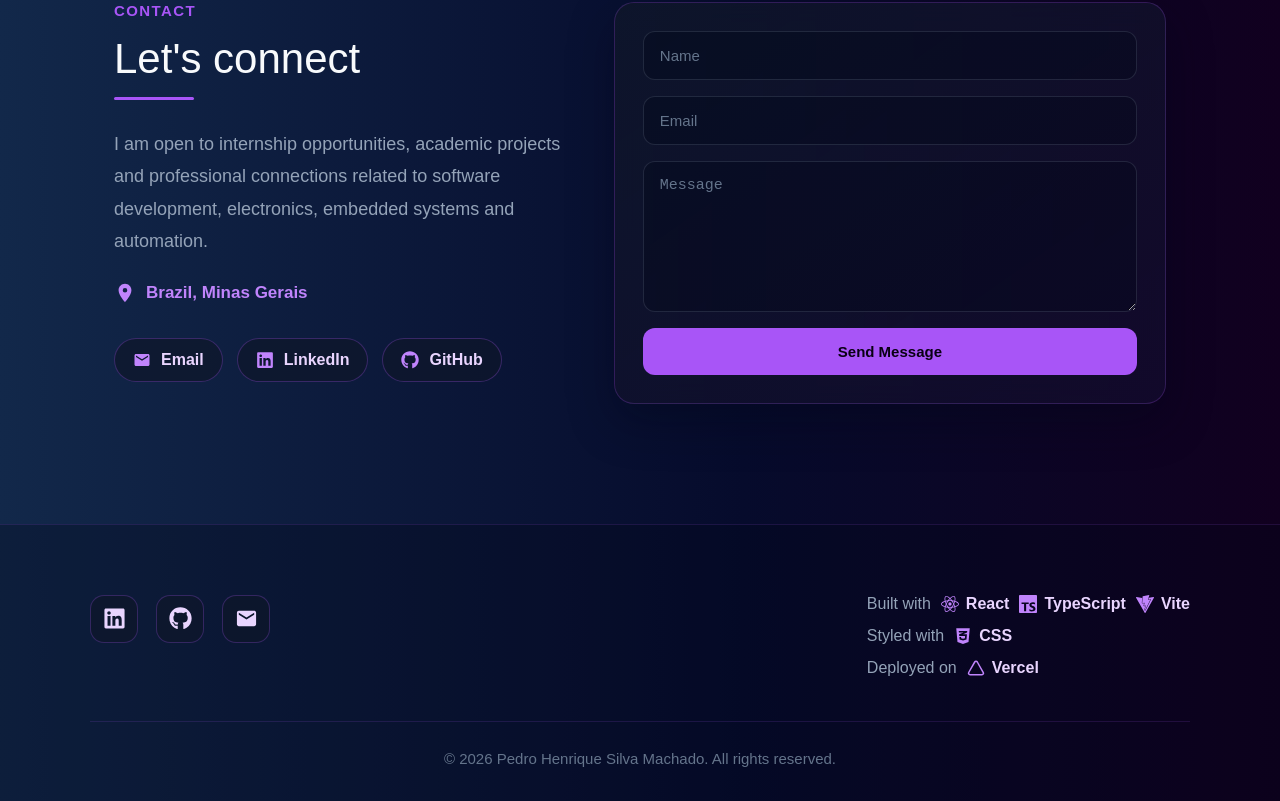
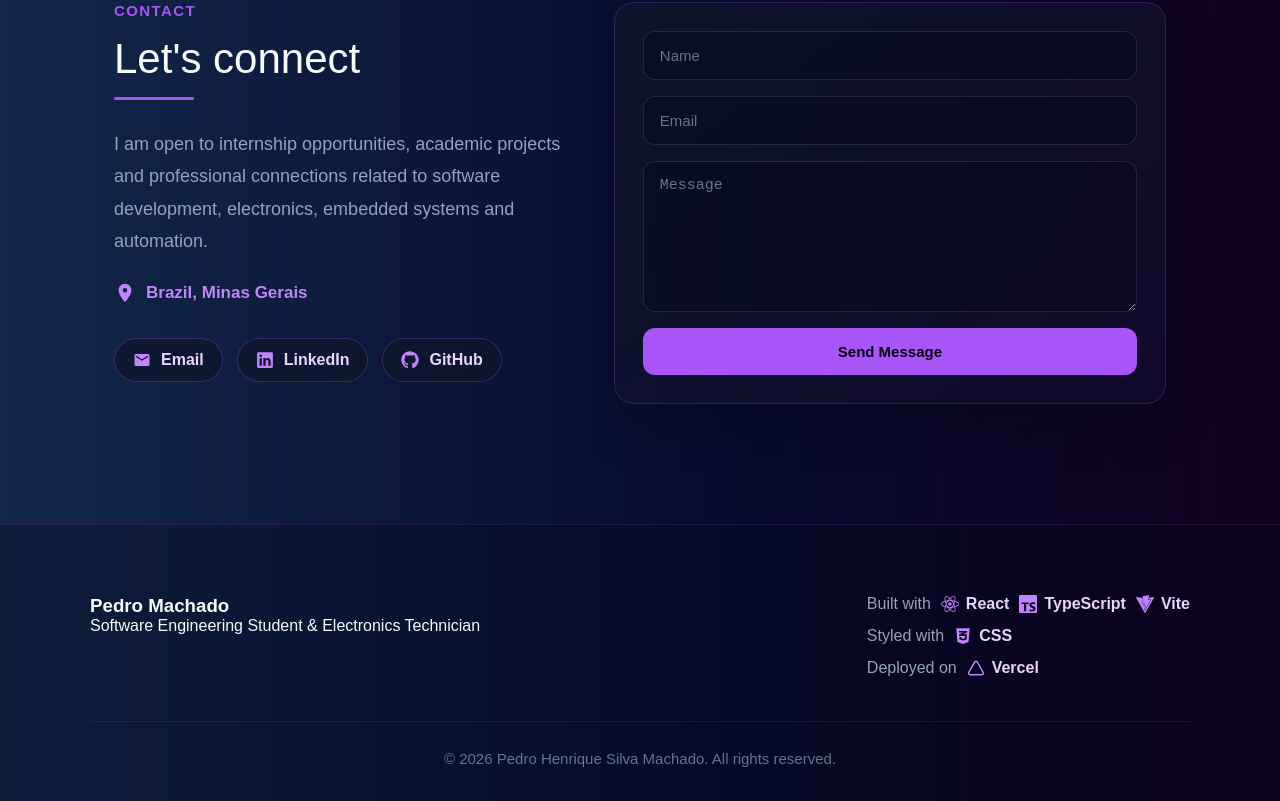
Before and after one commit to Pedro-Machado-dev/portfolio, a React app: page / in a window 1280 px wide. Shown: the part 4205-5006 px from the top of the page. Built offline with nearby package versions, Linux system fonts and the light colour scheme; the HTML template or start-up script is replaced by a standard one.

Commit message:
correcting the footer

```diff
--- a/src/App.css
+++ b/src/App.css
@@ -787,40 +787,6 @@ h2 {
   border-bottom: 1px solid rgba(168, 85, 247, 0.14);
 }
 
-.footer-socials {
-  display: flex;
-  gap: 18px;
-}
-
-.footer-socials a {
-  width: 48px;
-  height: 48px;
-  border-radius: 14px;
-
-  display: flex;
-  align-items: center;
-  justify-content: center;
-
-  color: #e9d5ff;
-  background: rgba(15, 23, 42, 0.72);
-  border: 1px solid rgba(168, 85, 247, 0.26);
-  text-decoration: none;
-
-  transition: 0.3s;
-}
-
-.footer-socials a:hover {
-  transform: translateY(-4px);
-  color: #ffffff;
-  border-color: rgba(168, 85, 247, 0.58);
-  background: rgba(168, 85, 247, 0.12);
-  box-shadow: 0 18px 35px rgba(168, 85, 247, 0.12);
-}
-
-.footer-socials svg {
-  font-size: 23px;
-}
-
 .footer-stack {
   display: flex;
   flex-direction: column;
--- a/src/components/Footer.tsx
+++ b/src/components/Footer.tsx
@@ -1,13 +1,6 @@
-import { FaGithub, FaLinkedin } from 'react-icons/fa'
-import { MdEmail } from 'react-icons/md'
-import {
-  SiReact,
-  SiTypescript,
-  SiVite,
-} from 'react-icons/si'
-
 import { FaCss3Alt } from 'react-icons/fa'
 import { LuTriangle } from 'react-icons/lu'
+import { SiReact, SiTypescript, SiVite } from 'react-icons/si'
 import type { Language } from '../App'
 
 type FooterProps = {
@@ -16,12 +9,16 @@ type FooterProps = {
 
 const footerText = {
   en: {
+    name: 'Pedro Machado',
+    role: 'Software Engineering Student & Electronics Technician',
     builtWith: 'Built with',
     styledWith: 'Styled with',
     deployedOn: 'Deployed on',
     copyright: '© 2026 Pedro Henrique Silva Machado. All rights reserved.',
   },
   pt: {
+    name: 'Pedro Machado',
+    role: 'Estudante de Engenharia de Software & Técnico em Eletrônica',
     builtWith: 'Construído com',
     styledWith: 'Estilizado com',
     deployedOn: 'Publicado na',
@@ -35,28 +32,9 @@ function Footer({ language }: FooterProps) {
   return (
     <footer className="footer">
       <div className="footer-content">
-        <div className="footer-socials">
-          <a
-            href="https://www.linkedin.com/in/pedro-machado-dev/"
-            target="_blank"
-            rel="noreferrer"
-            aria-label="LinkedIn"
-          >
-            <FaLinkedin />
-          </a>
-
-          <a
-            href="https://github.com/Pedro-Machado-dev"
-            target="_blank"
-            rel="noreferrer"
-            aria-label="GitHub"
-          >
-            <FaGithub />
-          </a>
-
-          <a href="mailto:pedromara2709@gmail.com" aria-label="Email">
-            <MdEmail />
-          </a>
+        <div className="footer-brand">
+          <h3>{text.name}</h3>
+          <p>{text.role}</p>
         </div>
 
         <div className="footer-stack">
```
